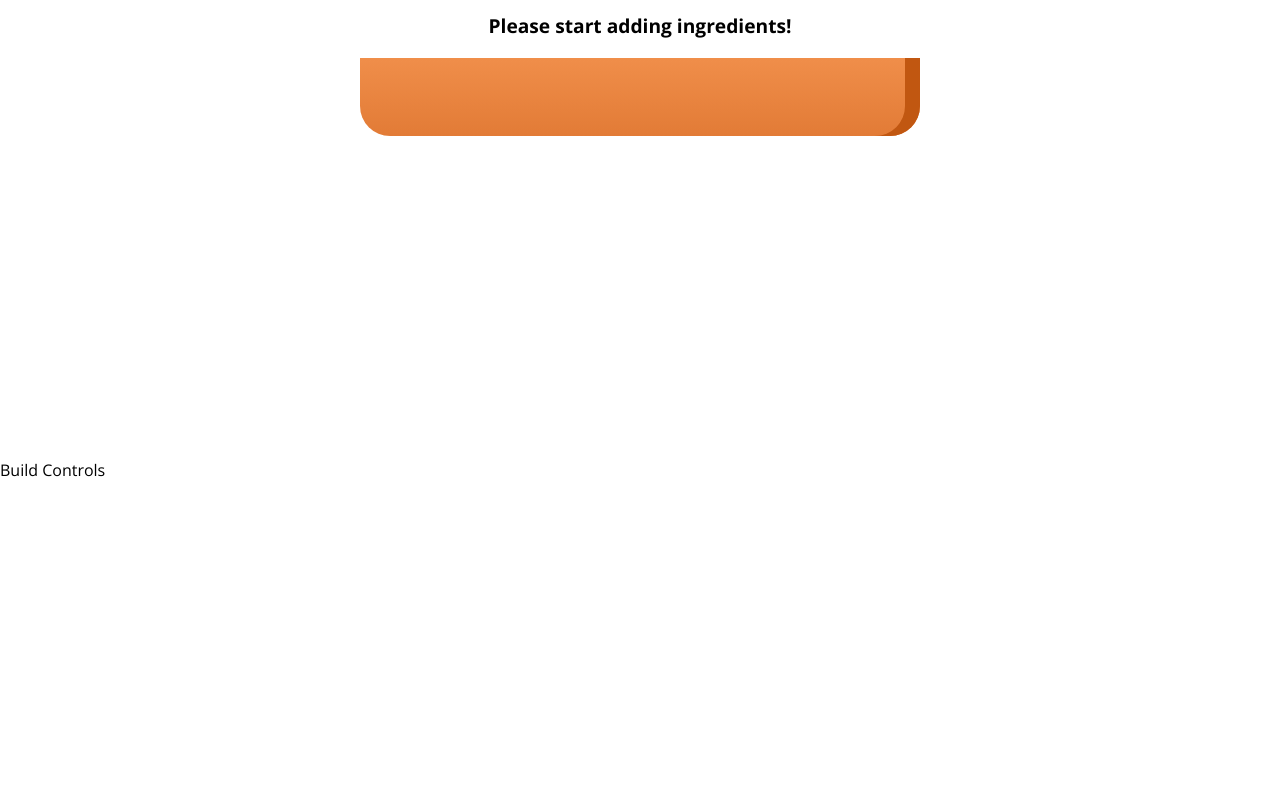
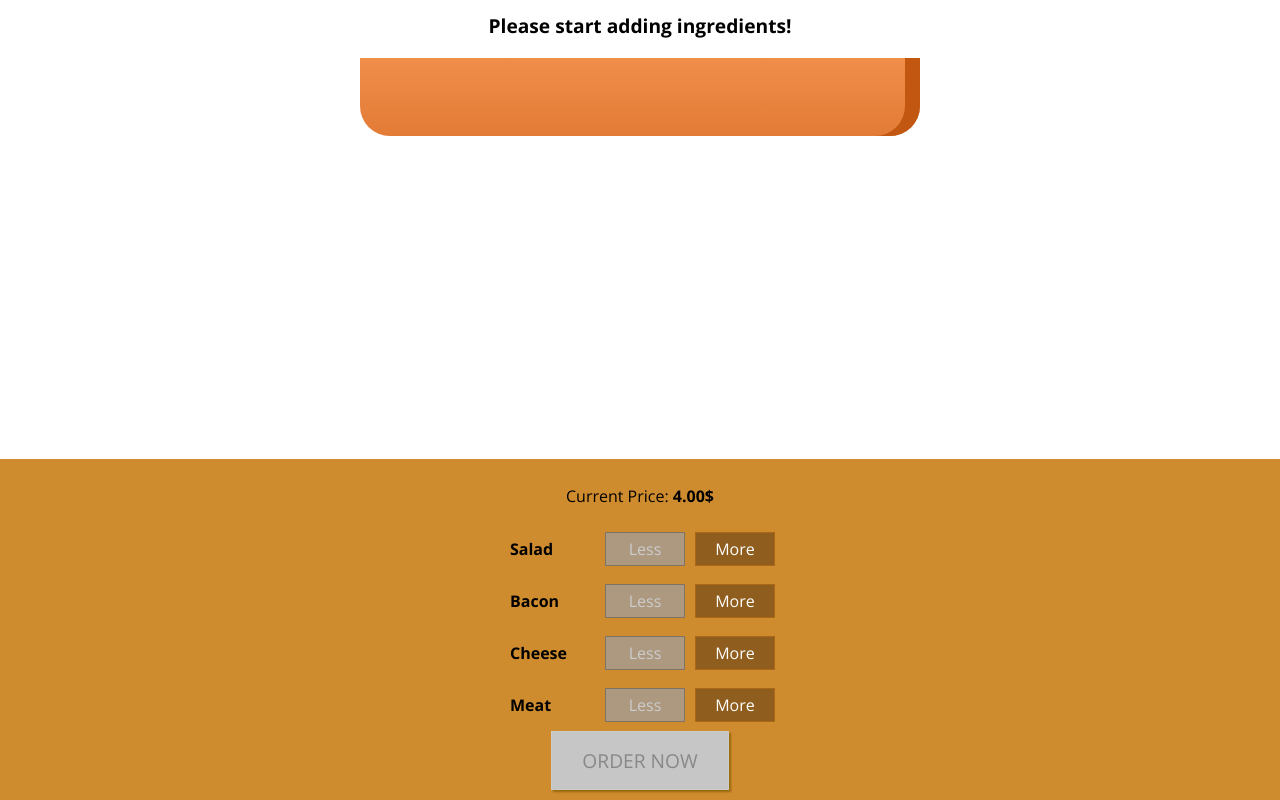
Before and after one commit to koksoya/burger-builder, a React app: page / in a window 1280 px wide. Shown: the part 179-979 px from the top of the page. Before the commit the page ends 800 px from the top, so only its background shows below. Built offline with nearby package versions, Linux system fonts and the light colour scheme.

Commit message:
Added multiple build controls to add the functionality of adding and removing ingredients dynamically

```diff
--- /dev/null
+++ b/src/components/Burger/BuildControls/BuildControl/BuildControl.css
@@ -0,0 +1,56 @@
+.BuildControl {
+    display: flex;
+    justify-content: space-between;
+    align-items: center;
+    margin: 5px 0;
+}
+
+.BuildControl button {
+    display: block;
+    font: inherit;
+    padding: 5px;
+    margin: 0 5px;
+    width: 80px;
+    border: 1px solid #AA6817;
+    cursor: pointer;
+    outline: none;
+}
+
+.BuildControl button:disabled {
+    background-color: #AC9980;
+    border: 1px solid #7E7365;
+    color: #ccc;
+    cursor: default;
+}
+
+.BuildControl button:hover:disabled {
+    background-color: #AC9980;
+    color: #ccc;
+    cursor: not-allowed;
+}
+
+.Label {
+    padding: 10px;
+    font-weight: bold;
+    width: 80px;
+}
+
+.BuildControl .Less {
+    background-color: #D39952;
+    color: white;
+}
+
+.BuildControl .More {
+    background-color: #8F5E1E;
+    color: white;
+}
+
+.BuildControl .Less:hover, .BuildControl .Less:active {
+    background-color: #DAA972;
+    color: white;
+}
+
+.BuildControl .More:hover,.BuildControl .More:active {
+    background-color: #99703F;
+    color: white;
+}
--- /dev/null
+++ b/src/components/Burger/BuildControls/BuildControl/BuildControl.js
@@ -0,0 +1,17 @@
+import React from 'react'
+import classes from './BuildControl.css'
+
+const buildControl = (props) => (
+    <div className={classes.BuildControl}>
+        <div className={classes.Label}>{props.label}</div>
+        <button
+            className={classes.Less}
+            onClick={props.removed}
+            disabled={props.disabled}>Less</button>
+        <button
+            className={classes.More}
+            onClick={props.added}>More</button>
+    </div>
+)
+
+export default buildControl
--- /dev/null
+++ b/src/components/Burger/BuildControls/BuildControls.css
@@ -0,0 +1,51 @@
+.BuildControls{
+    width: 100%;
+    background-color: #CF8C2F;
+    display: flex;
+    flex-flow: column;
+    align-items: center;
+    box-shadow: 0 2px 1px #ccc;
+    margin: auto;
+    padding: 10px 0;
+}
+
+.OrderButton {
+    background-color: #DAD735;
+    outline: none;
+    cursor: pointer;
+    border: 1px solid #966909;
+    color: #966909;
+    font-family: inherit;
+    font-size: 1.2em;
+    padding: 15px 30px;
+    box-shadow: 2px 2px 2px #966909;
+}
+
+.OrderButton:hover, .OrderButton:active {
+    background-color: #A0DB41;
+    border: 1px solid #966909;
+    color: #966909;
+}
+
+.OrderButton:disabled {
+    background-color: #C7C6C6;
+    cursor: not-allowed;
+    border: 1px solid #ccc;
+    color: #888888;
+}
+
+.OrderButton:not(:disabled) {
+    animation: enable 0.3s linear;
+}
+
+@keyframes enable {
+    0% {
+        transform: scale(1);
+    }
+    60% {
+        transform: scale(1.1);
+    }
+    100% {
+        transform: scale(1);
+    }
+}
--- /dev/null
+++ b/src/components/Burger/BuildControls/BuildControls.js
@@ -0,0 +1,28 @@
+import React from 'react';
+import classes from './BuildControls.css';
+import BuildControl from './BuildControl/BuildControl';
+
+const controls = [
+    {   label:'Salad',  type:'salad'  },
+    {   label:'Bacon',  type:'bacon'  },
+    {   label:'Cheese', type:'cheese' },
+    {   label:'Meat',   type:'meat'   }
+];
+
+const buildControls = (props) => (
+    <div className={classes.BuildControls}>
+        <p>Current Price: <strong>{props.price.toFixed(2)}$</strong></p>
+        {controls.map(ctrl =>
+            <BuildControl
+                key={ctrl.label}
+                label={ctrl.label}
+                added={() => props.ingredientAdded(ctrl.type)}
+                removed={() => props.ingredientRemoved(ctrl.type)}
+                disabled={props.disabled[ctrl.type]} />)}
+        <button
+            className={classes.OrderButton}
+            disabled={!props.purchasable}>ORDER NOW</button>
+    </div>
+);
+
+export default buildControls;
--- a/src/containers/BurgerBuilder/BurgerBuilder.js
+++ b/src/containers/BurgerBuilder/BurgerBuilder.js
@@ -1,27 +1,82 @@
 import React, { Component } from 'react';
-
 import Aux from '../../hoc/Aux';
 import Burger from '../../components/Burger/Burger';
+import BuildControls from '../../components/Burger/BuildControls/BuildControls'
+
+const INGREDIENT_PRICES = {
+    salad:  0.5,
+    cheese: 0.4,
+    meat: 1.2,
+    bacon: 0.7
+}
 
 class BurgerBuilder extends Component {
-    // constructor(props) {
-    //     super(props);
-    //     this.state = {...}
-    // }
     state = {
         ingredients: {
             salad: 0,
             bacon: 0,
             cheese: 0,
             meat: 0
+        },
+        totalPrice: 4,
+        purchasable: false
+    }
+
+    updatePurchaseState (ingredients) {
+        const sum = Object.keys(ingredients)
+            .map(key => ingredients[key])
+            .reduce((sum,el) => sum+el ,0)
+        this.setState({purchasable: sum > 0 })
+    }
+
+    addIngredientHandler = (type) => {
+        const oldCount = this.state.ingredients[type]
+        const updatedCount = oldCount + 1
+        const updatedIngredients = {
+            ...this.state.ingredients
         }
+        updatedIngredients[type] = updatedCount
+        const priceAddition = INGREDIENT_PRICES[type]
+        const oldPrice = this.state.totalPrice
+        const newPrice = oldPrice + priceAddition
+        this.setState({totalPrice: newPrice, ingredients: updatedIngredients})
+        this.updatePurchaseState(updatedIngredients)
+    }
+
+    removeIngredientHandler = (type) => {
+        const oldCount = this.state.ingredients[type]
+        if (oldCount <= 0) {
+            return
+        }
+        const updatedCount = oldCount - 1
+        const updatedIngredients = {
+            ...this.state.ingredients
+        }
+        updatedIngredients[type] = updatedCount
+        const priceDeduction = INGREDIENT_PRICES[type]
+        const oldPrice = this.state.totalPrice
+        const newPrice = oldPrice - priceDeduction
+        this.setState({totalPrice: newPrice, ingredients: updatedIngredients})
+        this.updatePurchaseState(updatedIngredients)
     }
 
     render () {
+        const disabledInfo = {
+            ...this.state.ingredients
+        }
+        for (let key in disabledInfo){
+            disabledInfo[key] = disabledInfo[key] <= 0
+        }
+
         return (
             <Aux>
                 <Burger ingredients={this.state.ingredients} />
-                <div>Build Controls</div>
+                <BuildControls
+                    ingredientAdded = {this.addIngredientHandler}
+                    ingredientRemoved = {this.removeIngredientHandler}
+                    disabled={disabledInfo}
+                    purchasable={this.state.purchasable}
+                    price={this.state.totalPrice} />
             </Aux>
         );
     }
```
